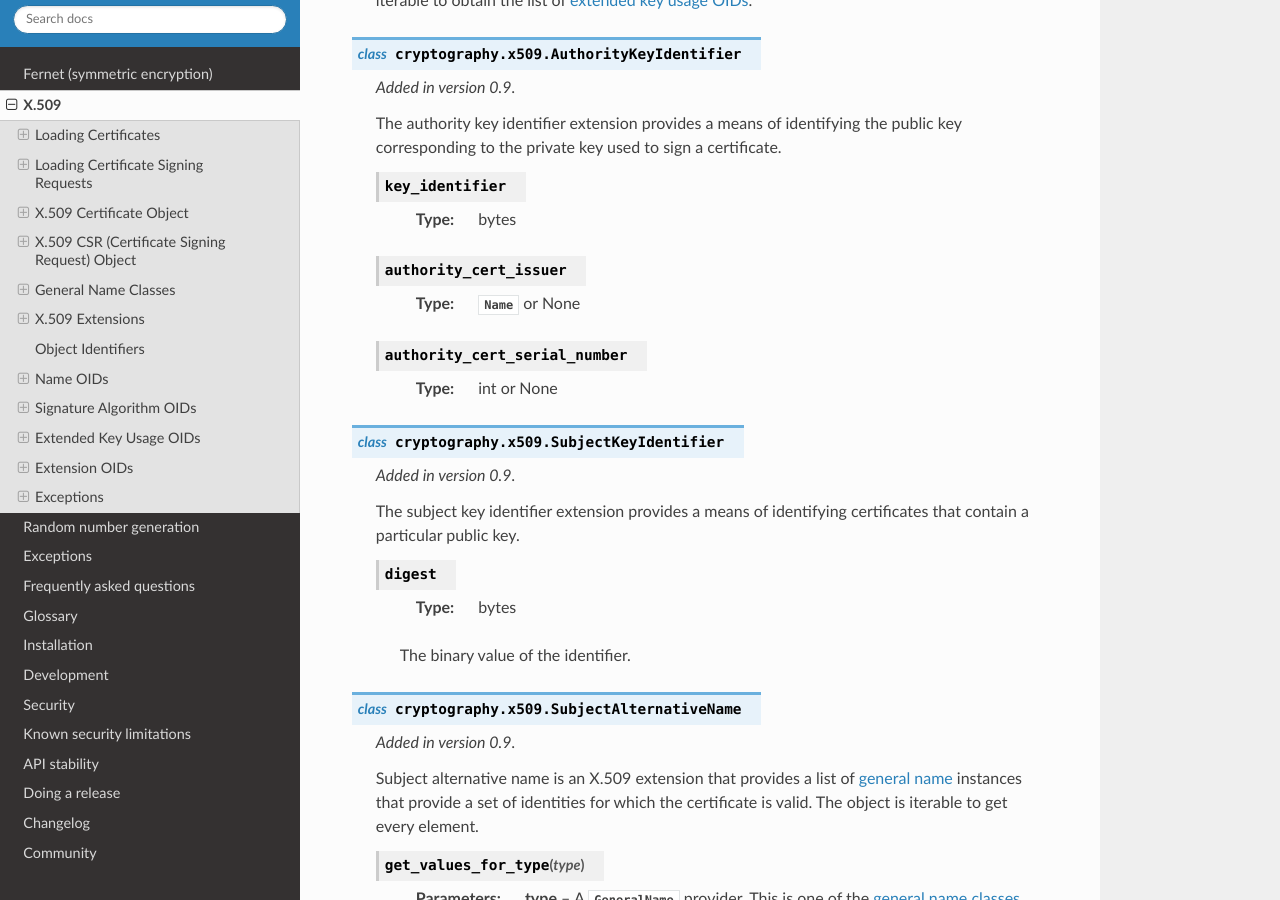
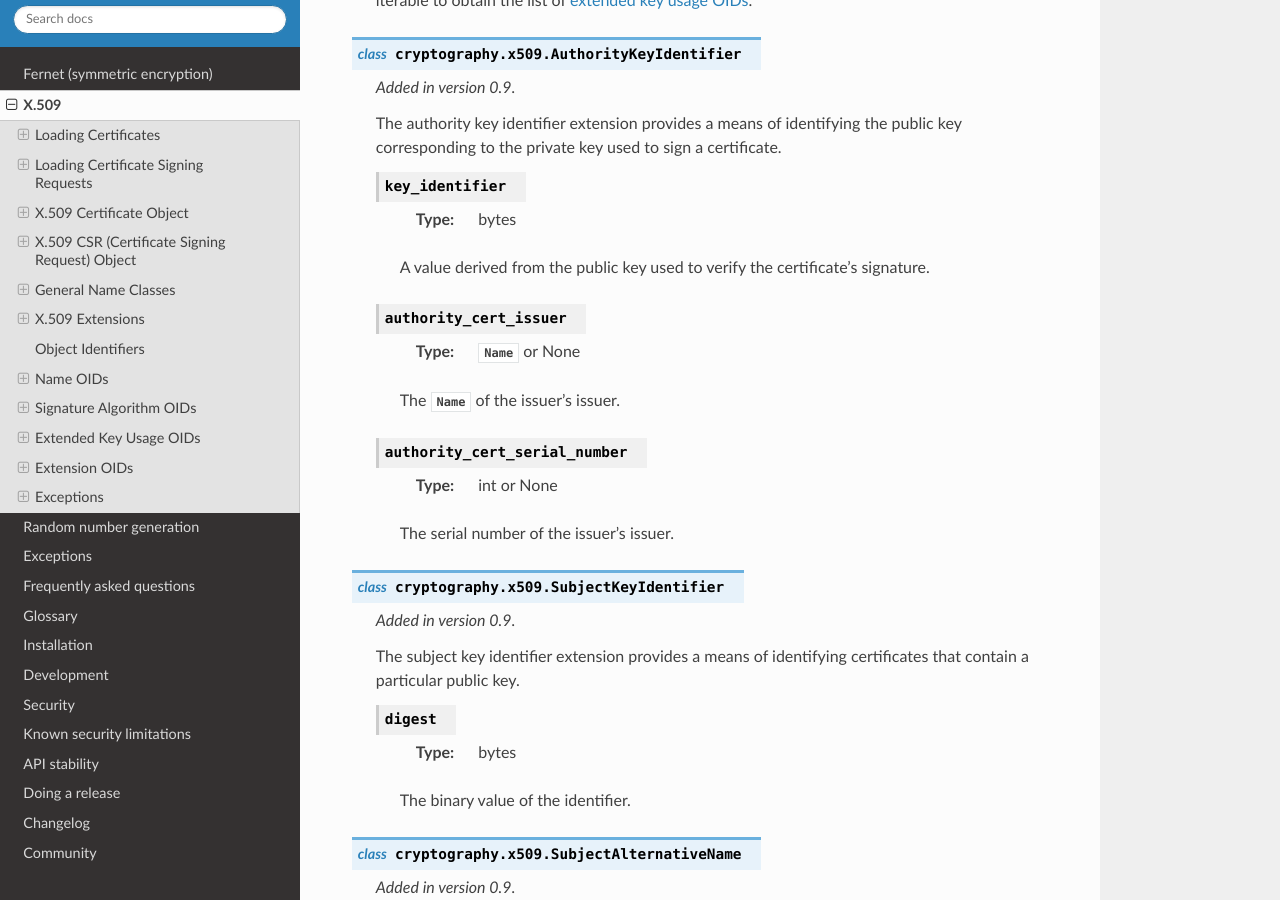
Before and after one commit to WebKing0121/cryptography, a Sphinx documentation site: the page built from docs/x509.rst, in a window 1280 px wide and 900 px high, scrolled down 11040 px. Built offline with Sphinx 7.4.7 and the Read the Docs theme 2.0.0, drawn with Linux system fonts in a browser that asks for light colours; pages that are not in the unit, such as notebooks, are missing from menus.

Commit message:
add more prose for AKI

```diff
--- a/docs/x509.rst
+++ b/docs/x509.rst
@@ -663,13 +663,20 @@ X.509 Extensions
 
         :type: bytes
 
+        A value derived from the public key used to verify the certificate's
+        signature.
+
     .. attribute:: authority_cert_issuer
 
         :type: :class:`Name` or None
 
+        The :class:`Name` of the issuer's issuer.
+
     .. attribute:: authority_cert_serial_number
 
         :type: int or None
+
+        The serial number of the issuer's issuer.
 
 .. class:: SubjectKeyIdentifier
 
```
